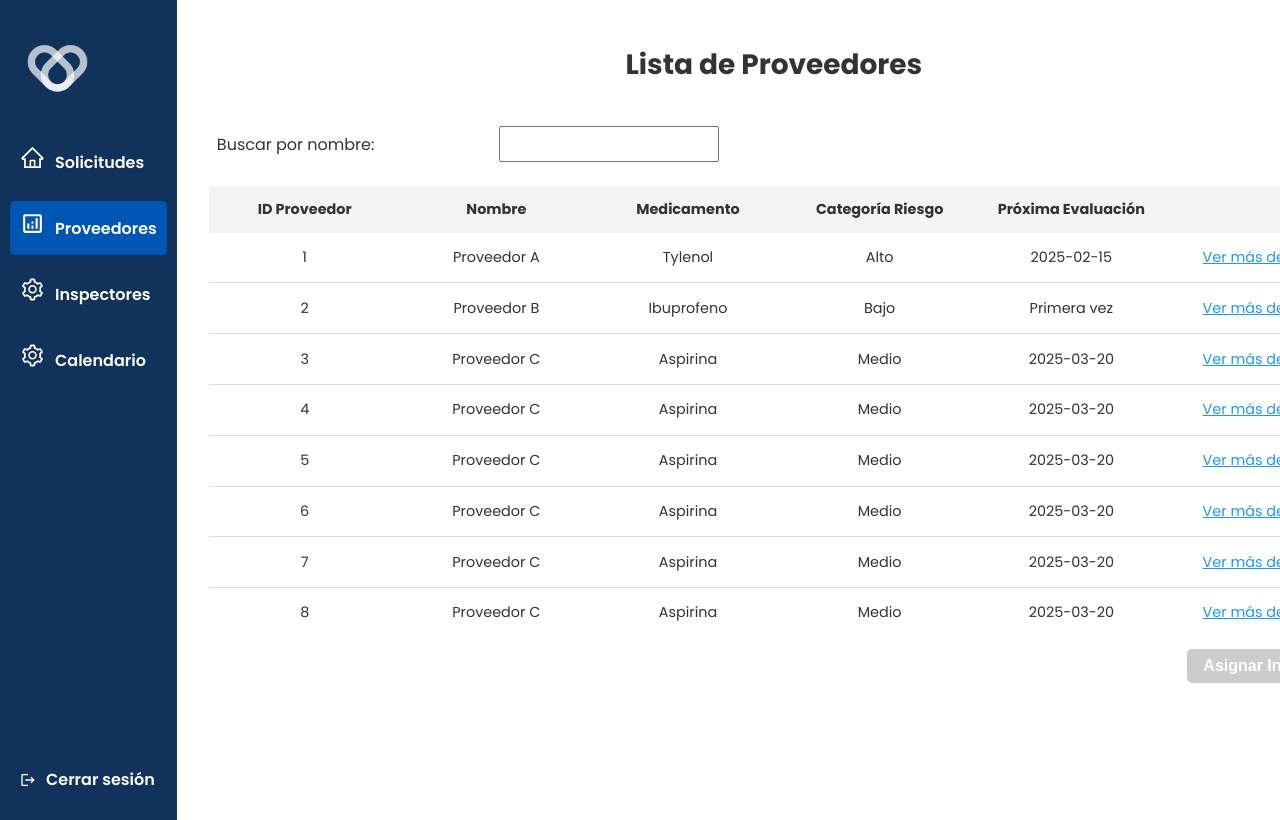
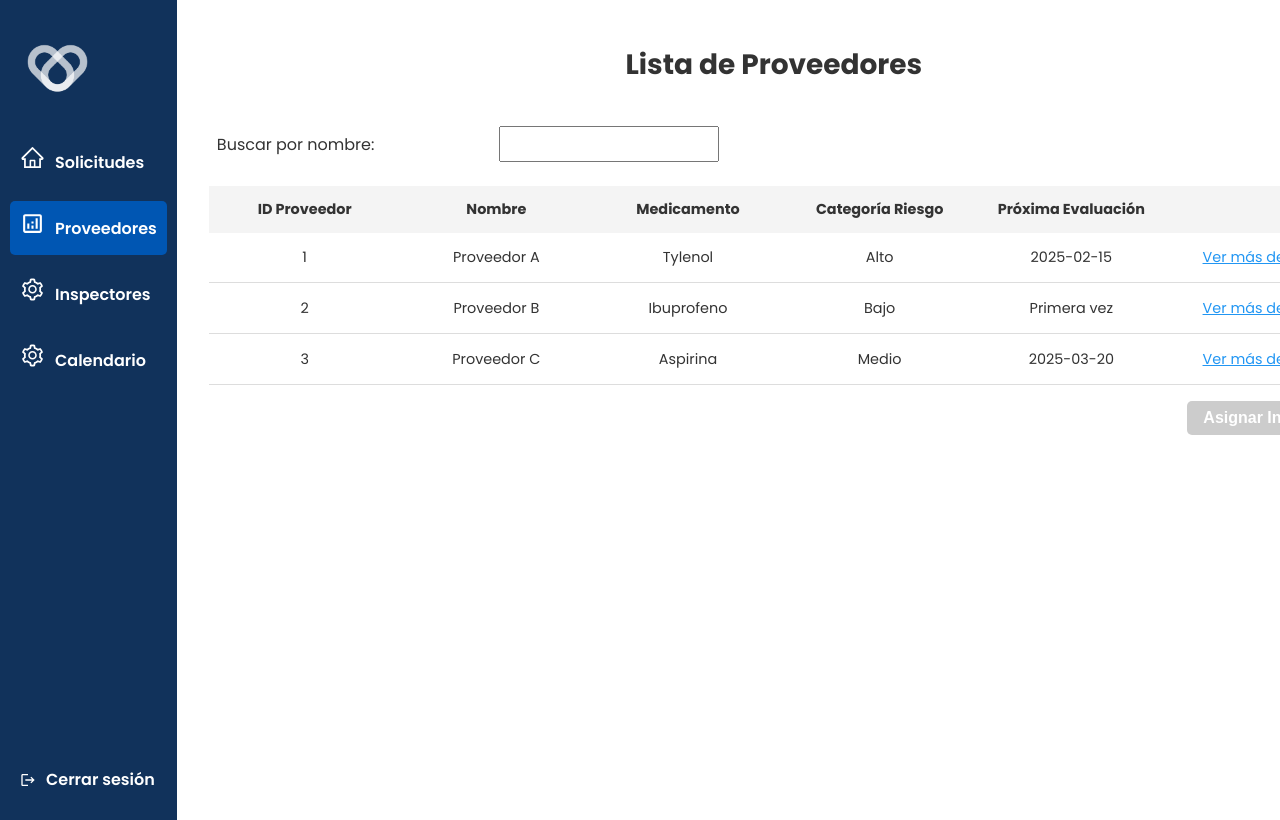
Before and after one commit to AshliCuevas/proyecto-final-desarrollo-web, a React (Create React App) app: page /ProveedoresPage in a window 1280 px wide. Shown: the top 820 px of the page. Built offline with nearby package versions, Linux system fonts and the light colour scheme; the HTML template or start-up script is replaced by a standard one.

Commit message:
overlay de asignar insp en proveedores

```diff
--- a/src/componentes_front/ListaProveedores.js
+++ b/src/componentes_front/ListaProveedores.js
@@ -1,94 +1,38 @@
 import { maxHeight } from "@mui/system";
 import React, { useState, useEffect } from "react";
-
 const ListaProveedores = () => {
   const [proveedores, setProveedores] = useState([]);
   const [filtroNombre, setFiltroNombre] = useState("");
   const [selectedProveedor, setSelectedProveedor] = useState(null);
   const [showOverlay, setShowOverlay] = useState(false);
+  const [inspectores, setInspectores] = useState([]);
+  const [selectedInspector, setSelectedInspector] = useState("");
+  const [fechaAsignacion, setFechaAsignacion] = useState(new Date().toISOString().slice(0, 10));
+  const [selectedDate, setSelectedDate] = useState("");
 
+
+  // Simulación de datos de proveedores
   useEffect(() => {
-    // Datos simulados de proveedores
     const dataProveedores = [
-      {
-        id: 1,
-        nombre: "Proveedor A",
-        medicamento: "Tylenol",
-        categoria: "Alto",
-        fechaProximaEvaluacion: "2025-02-15",
-      },
-      {
-        id: 2,
-        nombre: "Proveedor B",
-        medicamento: "Ibuprofeno",
-        categoria: "Bajo",
-        fechaProximaEvaluacion: null, // Evaluación pendiente
-      },
-      {
-        id: 3,
-        nombre: "Proveedor C",
-        medicamento: "Aspirina",
-        categoria: "Medio",
-        fechaProximaEvaluacion: "2025-03-20",
-      },
-      {
-        id: 4,
-        nombre: "Proveedor C",
-        medicamento: "Aspirina",
-        categoria: "Medio",
-        fechaProximaEvaluacion: "2025-03-20",
-      },
-      {
-        id: 5,
-        nombre: "Proveedor C",
-        medicamento: "Aspirina",
-        categoria: "Medio",
-        fechaProximaEvaluacion: "2025-03-20",
-      },
-      {
-        id: 6,
-        nombre: "Proveedor C",
-        medicamento: "Aspirina",
-        categoria: "Medio",
-        fechaProximaEvaluacion: "2025-03-20",
-      },
-      {
-        id: 7,
-        nombre: "Proveedor C",
-        medicamento: "Aspirina",
-        categoria: "Medio",
-        fechaProximaEvaluacion: "2025-03-20",
-      },
-      {
-        id: 8,
-        nombre: "Proveedor C",
-        medicamento: "Aspirina",
-        categoria: "Medio",
-        fechaProximaEvaluacion: "2025-03-20",
-      },
-      {
-        id: 8,
-        nombre: "Proveedor C",
-        medicamento: "Aspirina",
-        categoria: "Medio",
-        fechaProximaEvaluacion: "2025-03-20",
-      },
-      {
-        id: 9,
-        nombre: "Proveedor C",
-        medicamento: "Aspirina",
-        categoria: "Medio",
-        fechaProximaEvaluacion: "2025-03-20",
-      },
+      { id: 1, nombre: "Proveedor A", medicamento: "Tylenol", categoria: "Alto", fechaProximaEvaluacion: "2025-02-15" },
+      { id: 2, nombre: "Proveedor B", medicamento: "Ibuprofeno", categoria: "Bajo", fechaProximaEvaluacion: null },
+      { id: 3, nombre: "Proveedor C", medicamento: "Aspirina", categoria: "Medio", fechaProximaEvaluacion: "2025-03-20" },
     ];
-
-    // Filtrar proveedores por nombre
     const filteredProveedores = dataProveedores.filter((proveedor) =>
       proveedor.nombre.toLowerCase().includes(filtroNombre.toLowerCase())
     );
-
     setProveedores(filteredProveedores);
   }, [filtroNombre]);
+
+  // Simulación de datos de inspectores
+  useEffect(() => {
+    const dataInspectores = [
+      { id: 1, nombre: "Inspector X" },
+      { id: 2, nombre: "Inspector Y" },
+      { id: 3, nombre: "Inspector Z" },
+    ];
+    setInspectores(dataInspectores);
+  }, []);
 
   const handleRowSelect = (proveedor) => {
     setSelectedProveedor(proveedor);
@@ -102,11 +46,56 @@ const ListaProveedores = () => {
     setShowOverlay(false);
   };
 
+  const handleFechaChange = (e) => {
+    const nuevaFecha = e.target.value;
+    const hoy = new Date();
+    const rangoMin = new Date(hoy.setDate(hoy.getDate() - 7)).toISOString().slice(0, 10);
+    const rangoMax = new Date(hoy.setDate(hoy.getDate() + 14)).toISOString().slice(0, 10);
+
+    if (nuevaFecha >= rangoMin && nuevaFecha <= rangoMax) {
+      setFechaAsignacion(nuevaFecha);
+    } else {
+      alert("Fecha fuera del rango permitido (1 semana antes o después).");
+    }
+  };
+
+  const handleConfirm = async () => {
+    if (!selectedInspector || !selectedDate || !selectedProveedor) {
+      alert("Por favor, complete todos los campos.");
+      return;
+    }
+
+    const data = {
+      id_inspector: inspectores.find((inspector) => inspector.nombre === selectedInspector)?.id,
+      id_proveedor: selectedProveedor.id,
+      fecha: selectedDate,
+    };
+
+    try {
+      const response = await fetch("http://tu-backend.com/asignar-inspeccion", {
+        method: "POST",
+        headers: {
+          "Content-Type": "application/json",
+        },
+        body: JSON.stringify(data),
+      });
+
+      if (response.ok) {
+        alert("Inspección asignada exitosamente.");
+        setShowOverlay(false);
+      } else {
+        alert("Hubo un error al asignar la inspección.");
+      }
+    } catch (error) {
+      console.error("Error al enviar los datos:", error);
+      alert("No se pudo conectar con el servidor.");
+    }
+  };
+
   return (
     <div style={styles.container}>
       <h1 style={styles.title}>Lista de Proveedores</h1>
 
-      {/* Filtro por nombre */}
       <div style={styles.filters}>
         <label style={styles.filterLabel}>Buscar por nombre:</label>
         <input
@@ -125,7 +114,7 @@ const ListaProveedores = () => {
             <th style={styles.th}>Medicamento</th>
             <th style={styles.th}>Categoría Riesgo</th>
             <th style={styles.th}>Próxima Evaluación</th>
-            <th style={styles.th}></th> {/* Columna para el enlace */}
+            <th style={styles.th}></th>
           </tr>
         </thead>
         <tbody style={styles.tbody}>
@@ -137,20 +126,14 @@ const ListaProveedores = () => {
             proveedores.map((proveedor) => (
               <tr
                 key={proveedor.id}
-                style={
-                  selectedProveedor?.id === proveedor.id
-                    ? styles.selectedRow
-                    : styles.row
-                }
+                style={selectedProveedor?.id === proveedor.id ? styles.selectedRow : styles.row}
                 onClick={() => handleRowSelect(proveedor)}
               >
                 <td style={styles.td}>{proveedor.id}</td>
                 <td style={styles.td}>{proveedor.nombre}</td>
                 <td style={styles.td}>{proveedor.medicamento}</td>
                 <td style={styles.td}>{proveedor.categoria}</td>
-                <td style={styles.td}>
-                  {proveedor.fechaProximaEvaluacion || "Primera vez"}
-                </td>
+                <td style={styles.td}>{proveedor.fechaProximaEvaluacion || "Primera vez"}</td>
                 <td style={styles.td}>
                   <a href="#" style={styles.link} onClick={(e) => e.preventDefault()}>
                     Ver más detalles
@@ -162,7 +145,6 @@ const ListaProveedores = () => {
         </tbody>
       </table>
 
-      {/* Botón de asignar inspector */}
       <button
         style={{
           ...styles.assignButton,
@@ -175,17 +157,38 @@ const ListaProveedores = () => {
         Asignar Inspector
       </button>
 
-      {/* Overlay para asignar inspector */}
       {showOverlay && (
         <div style={styles.overlay}>
           <div style={styles.overlayContent}>
             <h2>Asignar Inspector</h2>
-            <p>Asignando inspector para el proveedor: {selectedProveedor?.nombre}</p>
-            {/* Aquí puedes agregar más lógica para seleccionar un inspector */}
-            <button onClick={handleCloseOverlay} style={styles.closeButton}>
-              Cerrar
+            <div>
+              <label>Fecha de Asignación:  </label>
+              <input style={styles.input} type="date" value={fechaAsignacion} onChange={handleFechaChange} />
+            </div>
+            <br/>
+            <div>
+              <label>Seleccionar Inspector:  </label>
+              <select style={styles.input}
+                value={selectedInspector}
+                onChange={(e) => setSelectedInspector(e.target.value)}
+              >
+                <option value="">--Seleccione un inspector--</option>
+                {inspectores.map((inspector) => (
+                  <option key={inspector.id} value={inspector.nombre}>
+                    {inspector.nombre}
+                  </option>
+                ))}
+              </select>
+            </div>
+            <div style={styles.buttonContainer}>
+            <button onClick={handleConfirm} style={styles.cancelButton}>
+              Cancelar
+            </button>
+            <button onClick={handleCloseOverlay} style={styles.confirmButton}>
+              Confirmar
             </button>
           </div>
+        </div>
         </div>
       )}
     </div>
@@ -319,6 +322,34 @@ const styles = {
       borderRadius: "5px",
       cursor: "pointer",
     },
+    label: { display: "block", marginTop: "10px", marginBottom: "5px" },
+    input: {
+      fixedwidth: "400px",
+      padding: "8px",
+      borderRadius: "4px",
+      border: "1px solid #ccc"
+    },
+    buttonContainer: {
+      marginTop: "20px",
+      display: "flex",
+      justifyContent: "space-evenly"
+    },
+    confirmButton: {
+      backgroundColor: "#4CAF50",
+      color: "white",
+      padding: "10px 20px",
+      border: "none",
+      borderRadius: "5px",
+      cursor: "pointer"
+    },
+    cancelButton: {
+      backgroundColor: "#f44336",
+      color: "white",
+      padding: "10px 20px",
+      border: "none",
+      borderRadius: "5px",
+      cursor: "pointer"
+    },
   };
 
 export default ListaProveedores;
```
